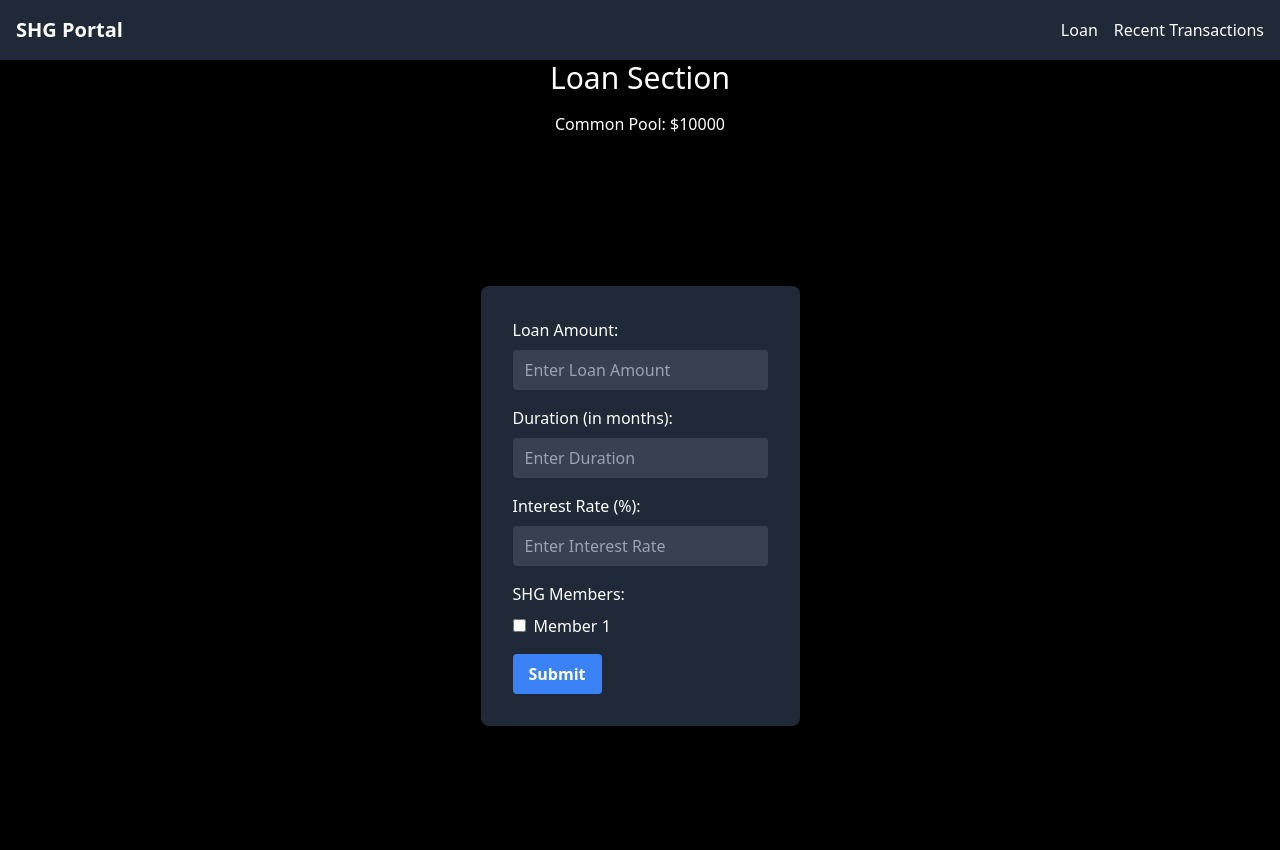
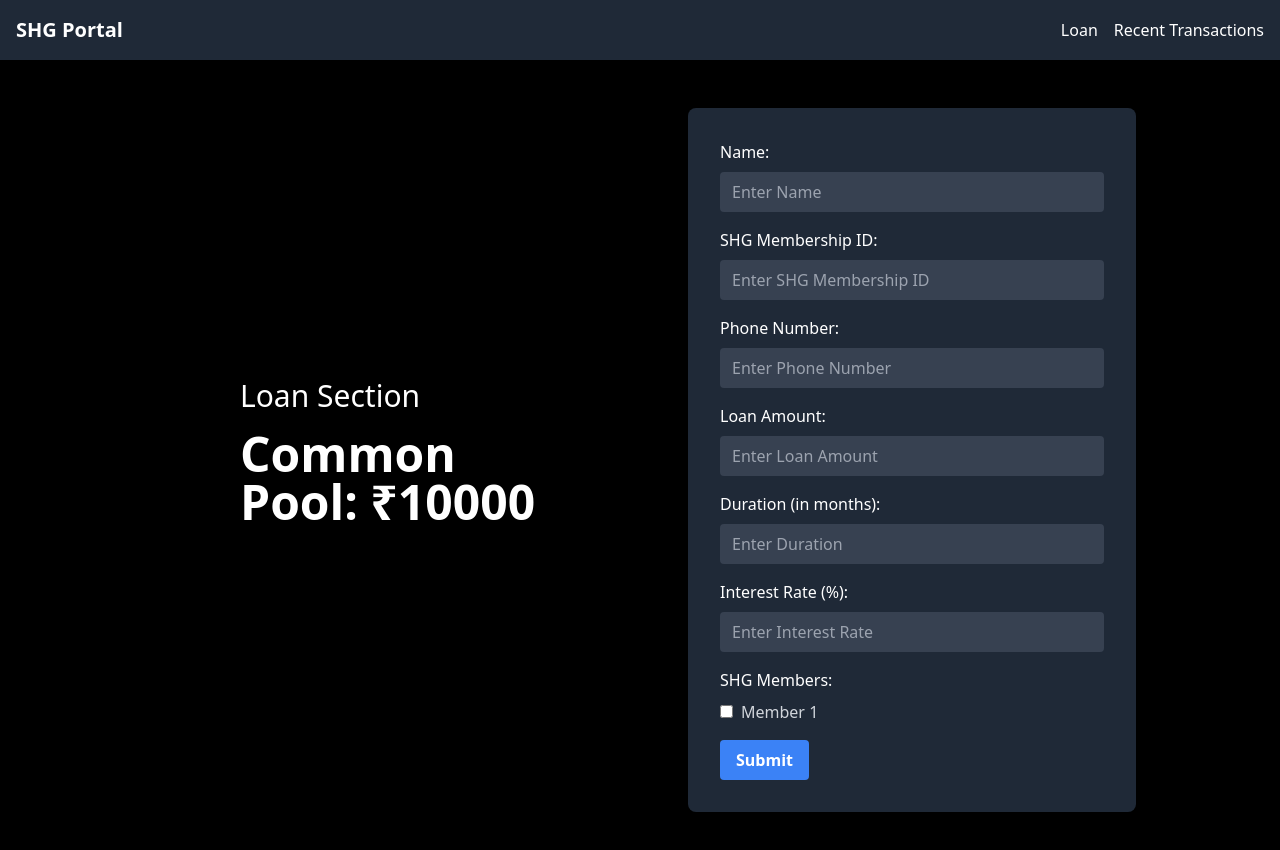
Before and after one commit to omp28/shg, a Next.js app: page /loan in a window 1280 px wide. Shown: the top 850 px of the page. Built offline with nearby package versions, Linux system fonts and the light colour scheme.

Commit message:
feat:Loan page UI change
feat:add more input field in the loan form
fix:route to home
fix:pool amount retrieve from localstorage

```diff
--- a/components/Loanform.js
+++ b/components/Loanform.js
@@ -6,6 +6,9 @@ const LoanForm = ({ onSaveLoan }) => {
     duration: "",
     interest: "",
     members: [],
+    name: "",
+    membershipId: "",
+    phoneNumber: "",
   });
 
   const handleInputChange = (e) => {
@@ -32,12 +35,60 @@ const LoanForm = ({ onSaveLoan }) => {
       duration: "",
       interest: "",
       members: [],
+      name: "",
+      membershipId: "",
+      phoneNumber: "",
     });
   };
 
   return (
-    <div className="flex justify-center items-center h-screen bg-black text-white">
+    <div className="flex justify-center items-center h-screen bg-black text-white w-96">
       <form onSubmit={handleFormSubmit} className="bg-gray-800 p-8 rounded-lg">
+        <div className="mb-4 w-96">
+          <label htmlFor="name" className="block mb-2">
+            Name:
+          </label>
+          <input
+            type="text"
+            name="name"
+            id="name"
+            value={loanData.name}
+            onChange={handleInputChange}
+            placeholder="Enter Name"
+            required
+            className="w-full px-3 py-2 rounded bg-gray-700 focus:outline-none focus:bg-gray-600"
+          />
+        </div>
+        <div className="mb-4">
+          <label htmlFor="membershipId" className="block mb-2">
+            SHG Membership ID:
+          </label>
+          <input
+            type="text"
+            name="membershipId"
+            id="membershipId"
+            value={loanData.membershipId}
+            onChange={handleInputChange}
+            placeholder="Enter SHG Membership ID"
+            required
+            className="w-full px-3 py-2 rounded bg-gray-700 focus:outline-none focus:bg-gray-600"
+          />
+        </div>
+        <div className="mb-4">
+          <label htmlFor="phoneNumber" className="block mb-2">
+            Phone Number:
+          </label>
+          <input
+            type="tel"
+            name="phoneNumber"
+            id="phoneNumber"
+            value={loanData.phoneNumber}
+            onChange={handleInputChange}
+            placeholder="Enter Phone Number"
+            required
+            className="w-full px-3 py-2 rounded bg-gray-700 focus:outline-none focus:bg-gray-600"
+          />
+        </div>
         <div className="mb-4">
           <label htmlFor="amount" className="block mb-2">
             Loan Amount:
@@ -93,22 +144,11 @@ const LoanForm = ({ onSaveLoan }) => {
               onChange={() => handleCheckboxChange("Member 1")}
               checked={loanData.members.includes("Member 1")}
             />
-            <label htmlFor="member1" className="ml-2">
+            <label htmlFor="member1" className="ml-2 text-gray-300">
               Member 1
             </label>
           </div>
-          {/* <div>
-            <input
-              type="checkbox"
-              id="member2"
-              name="member2"
-              onChange={() => handleCheckboxChange("Member 2")}
-              checked={loanData.members.includes("Member 2")}
-            />
-            <label htmlFor="member2" className="ml-2">
-              Member 2
-            </label>
-          </div> */}
+          {/* Add more members as needed */}
         </div>
         <button
           type="submit"
--- a/components/Navbar.js
+++ b/components/Navbar.js
@@ -5,7 +5,7 @@ const Navbar = () => {
     <nav className="bg-gray-800 text-white p-4">
       <div className="container mx-auto flex justify-between items-center">
         <div>
-          <a to="/" className="text-xl font-bold">
+          <a href="/" className="text-xl font-bold">
             SHG Portal
           </a>
         </div>
--- a/pages/loan.js
+++ b/pages/loan.js
@@ -2,20 +2,36 @@ import React, { useState, useEffect } from "react";
 import LoanForm from "../components/Loanform";
 
 const Home = () => {
-  const [commonPool, setCommonPool] = useState(10000); // Initial common pool amount
+  const initialCommonPool = 10000; // Initial common pool amount
+
+  // State to manage common pool amount
+  const [commonPool, setCommonPool] = useState(initialCommonPool);
+
+  // State to manage transactions
   const [transactions, setTransactions] = useState([]);
 
+  // Function to retrieve transactions and common pool from localStorage
   useEffect(() => {
-    // Fetch transactions from localStorage on component mount
     const storedTransactions =
       JSON.parse(localStorage.getItem("transactions")) || [];
     setTransactions(storedTransactions);
+
+    const storedCommonPool = JSON.parse(localStorage.getItem("commonPool"));
+    if (storedCommonPool !== null) {
+      setCommonPool(storedCommonPool);
+    } else {
+      setCommonPool(initialCommonPool); // If not found, set to initial value
+    }
   }, []);
 
+  // Function to handle saving loan transaction
   const handleSaveLoan = (loanData) => {
     const { amount, duration, interest, members } = loanData;
+
     // Update common pool
-    setCommonPool(commonPool - parseFloat(amount));
+    const updatedCommonPool = commonPool - parseFloat(amount);
+    setCommonPool(updatedCommonPool);
+
     // Add transaction
     const newTransaction = {
       amount: parseFloat(amount),
@@ -26,15 +42,21 @@ const Home = () => {
     };
     const updatedTransactions = [newTransaction, ...transactions];
     setTransactions(updatedTransactions);
-    // Save transactions to localStorage
+
+    // Save common pool and transactions to localStorage
+    localStorage.setItem("commonPool", JSON.stringify(updatedCommonPool));
     localStorage.setItem("transactions", JSON.stringify(updatedTransactions));
   };
 
   return (
-    <div className="flex flex-col items-center justify-center h-screen bg-black text-white">
-      <h2 className="text-3xl mb-4">Loan Section</h2>
-      <p className="mb-4">Common Pool: ${commonPool}</p>
-      <LoanForm onSaveLoan={handleSaveLoan} />
+    <div className="flex items-center justify-center h-full bg-black text-white">
+      <div className=" mx-20 w-80">
+        <h2 className="text-3xl mb-4">Loan Section</h2>
+        <p className="mb-4 text-5xl font-bold">Common Pool: ₹{commonPool}</p>
+      </div>
+      <div className=" mx-20 w-80">
+        <LoanForm onSaveLoan={handleSaveLoan} />
+      </div>
     </div>
   );
 };
--- a/pages/recentTransaction.js
+++ b/pages/recentTransaction.js
@@ -39,7 +39,7 @@ const Home = () => {
         <ul>
           {transactions.slice(0, 10).map((transaction, index) => (
             <li key={index} className="mb-4">
-              <p>Amount: ${transaction.amount}</p>
+              <p>Amount: ₹{transaction.amount}</p>
               <p>Duration: {transaction.duration} months</p>
               <p>Interest Rate: {transaction.interest}%</p>
               <p>Members: {transaction.members}</p>
```
